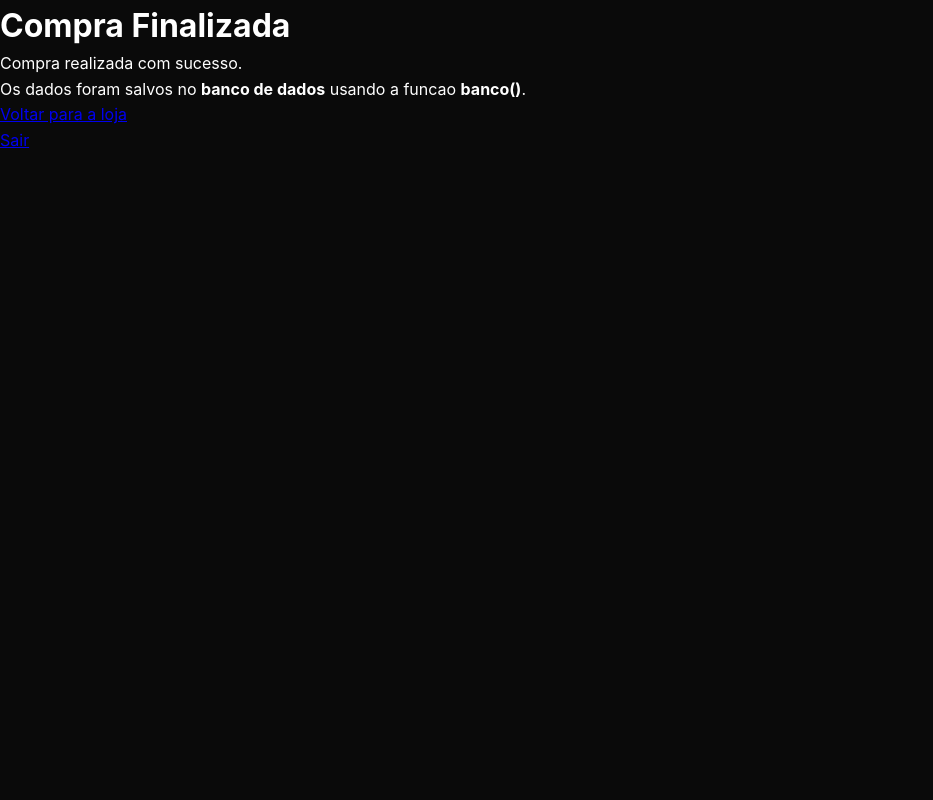
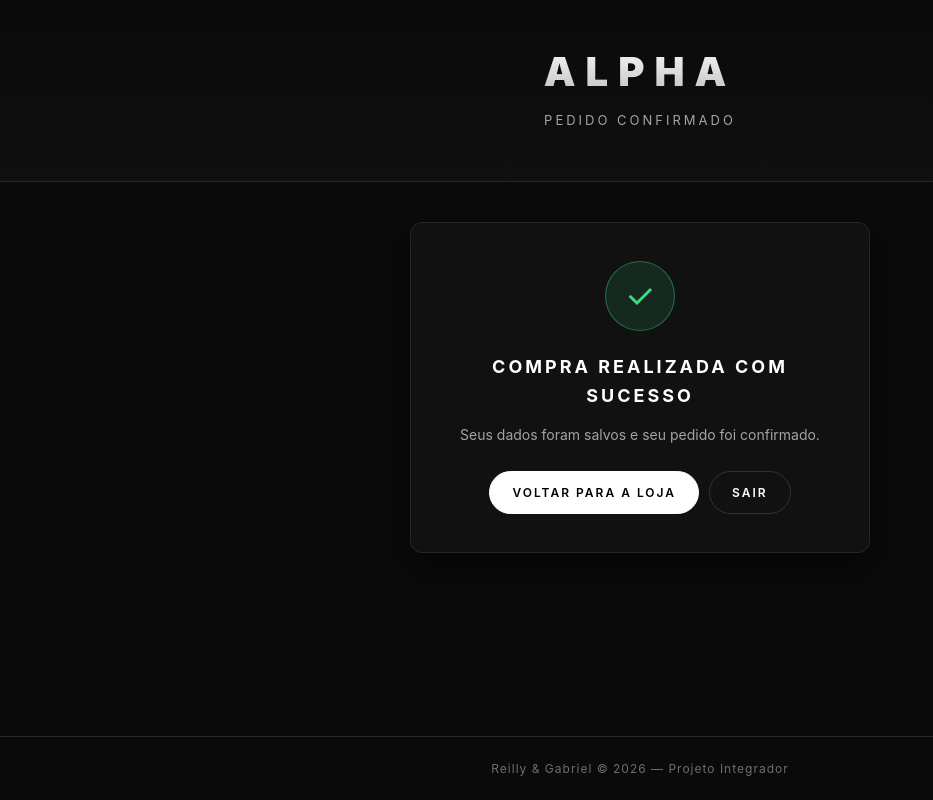
Before and after one commit to remy073/Loja-Alpha, a PHP site: page /compraFinalizada.php in a window 1280 px wide. Shown: the whole page, without its empty margins (0-933 px from the left). Run offline with PHP 8.4, Linux system fonts and the light colour scheme; the visitor is signed in with stand-in values (Sample User, id 1).

Commit message:
Enhance compraFinalizada.php layout and content

```diff
--- a/compraFinalizada.php
+++ b/compraFinalizada.php
@@ -10,16 +10,35 @@
 <html lang="pt-br">
 <head>
 <meta charset="UTF-8">
-<title>Compra Finalizada</title>
+<meta name="viewport" content="width=device-width, initial-scale=1.0">
+<title>Compra Finalizada · Alpha</title>
 <link rel="stylesheet" href="style.css">
 </head>
 <body>
-<header><h1>Compra Finalizada</h1></header>
-<main class="caixa">
-<p>Compra realizada com sucesso.</p>
-<p>Os dados foram salvos no <strong>banco de dados</strong> usando a funcao <strong>banco()</strong>.</p>
-<p><a href="index.php">Voltar para a loja</a></p>
-<p><a href="sair.php">Sair</a></p>
+
+<header class="topo">
+    <div class="topo-conteudo">
+        <h1 class="logo">ALPHA</h1>
+        <p class="slogan">Pedido confirmado</p>
+    </div>
+</header>
+
+<main class="conteudo">
+    <section class="painel painel-estreito sucesso">
+        <div class="sucesso-icone">✓</div>
+        <h2 class="painel-titulo">Compra realizada com sucesso</h2>
+        <p>Seus dados foram salvos e seu pedido foi confirmado.</p>
+
+        <div class="painel-acoes">
+            <a class="botao destaque" href="index.php">Voltar para a loja</a>
+            <a class="botao" href="sair.php">Sair</a>
+        </div>
+    </section>
 </main>
+
+<footer class="rodape">
+    <p>Reilly &amp; Gabriel &copy; <?php echo date('Y'); ?> — Projeto Integrador</p>
+</footer>
+
 </body>
 </html>
```
